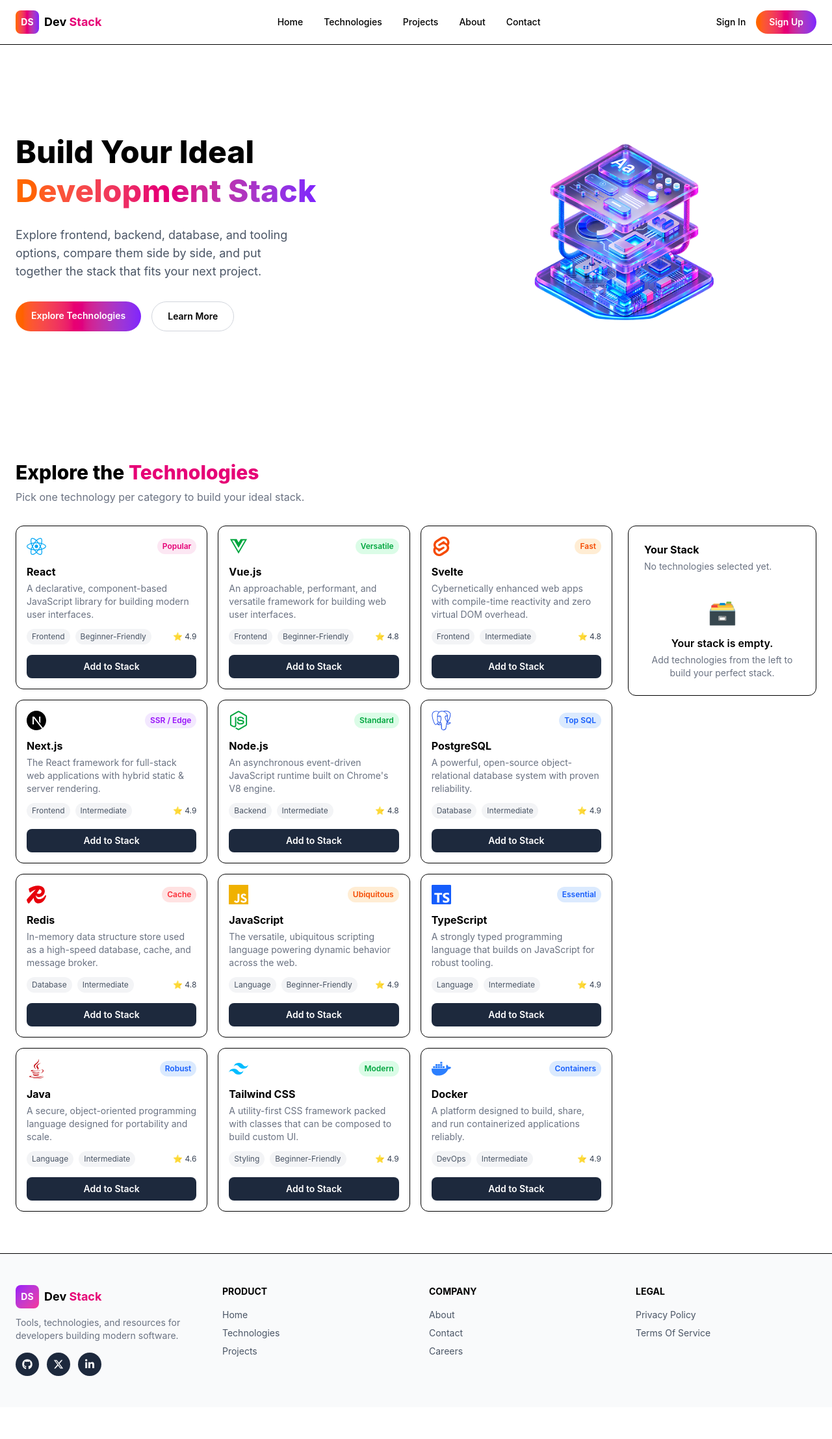
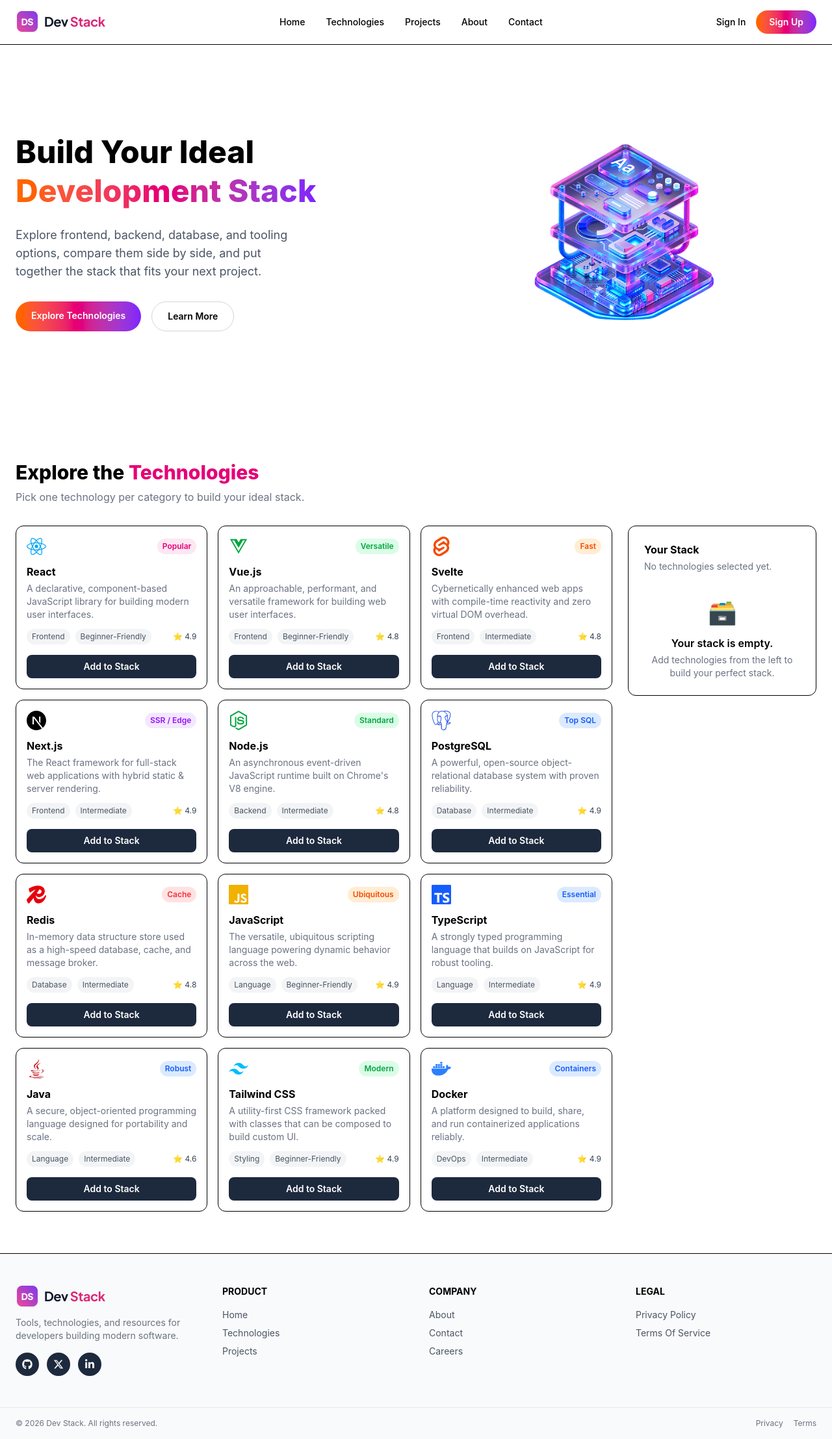
Before and after one commit to farhana-ayesha/devstack-app, a React (Vite) app: page / in a window 1280 px wide. Shown: the whole page at 65% size. Before the commit the page ends 2166 px from the top, so only its background shows below. Built offline with nearby package versions, Linux system fonts and the light colour scheme.

Commit message:
add copyright bar to footer

```diff
--- a/src/components/Footer.tsx
+++ b/src/components/Footer.tsx
@@ -1,19 +1,15 @@
 import { FaGithub, FaLinkedinIn } from "react-icons/fa";
 import { FaXTwitter } from "react-icons/fa6";
+import logo from "../assets/logo-text.png"
 
 export default function Footer() {
   return (
     <footer className="border-t bg-gray-50">
       <div className="max-w-7xl mx-auto px-6 py-12 grid gap-10 md:grid-cols-4">
     <div>
-         <div className="flex items-center gap-2">
-          <span className="bg-gradient-to-br from-purple-600 to-pink-500 text-white font-bold text-sm w-9 h-9 flex items-center justify-center rounded-lg">
-            DS
-          </span>
-          <span className="font-bold text-lg">
-            Dev <span className="text-pink-600">Stack</span>
-          </span>
-        </div>
+
+       <img src={logo} alt="Dev Stack logo" className="h-9" />
+
         <p className="text-sm text-gray-500 mt-3">
           Tools, technologies, and resources for developers building modern software.
         </p>
@@ -58,6 +54,17 @@
           </ul>
         </div>
     </div>
+
+           <div className="border-t border-gray-200">
+        <div className="max-w-7xl mx-auto px-6 py-4 flex flex-col sm:flex-row items-center justify-between gap-2 text-xs text-gray-500">
+          <p>© 2026 Dev Stack. All rights reserved.</p>
+          <div className="flex gap-4">
+            <a href="#privacy">Privacy</a>
+            <a href="#terms">Terms</a>
+          </div>
+        </div>
+      </div>
+
     </footer>
   );
 }
--- a/src/components/Nav.tsx
+++ b/src/components/Nav.tsx
@@ -1,5 +1,6 @@
 import { useState } from "react";
 import { brandGradient } from "../theme";
+import logo from "../assets/logo-text.png"
 
 export default function Navbar() {
   const [menuOpen, setMenuOpen] = useState(false);
@@ -7,14 +8,8 @@
   return (
     <header className="border-b">
       <div className="max-w-7xl mx-auto flex items-center justify-between px-6 py-4">
-        <div className="flex items-center gap-2">
-          <span className={`${brandGradient} text-white font-bold text-sm w-9 h-9 flex items-center justify-center rounded-lg`}>
-            DS
-          </span>
-          <span className="font-bold text-lg">
-            Dev <span className="text-pink-600">Stack</span>
-          </span>
-        </div>
+
+        <img src={logo} alt="Dev Stack logo" className="h-9" />
 
         <ul className="hidden md:flex gap-8 text-sm font-medium">
           <li><a href="#home">Home</a></li>
```
